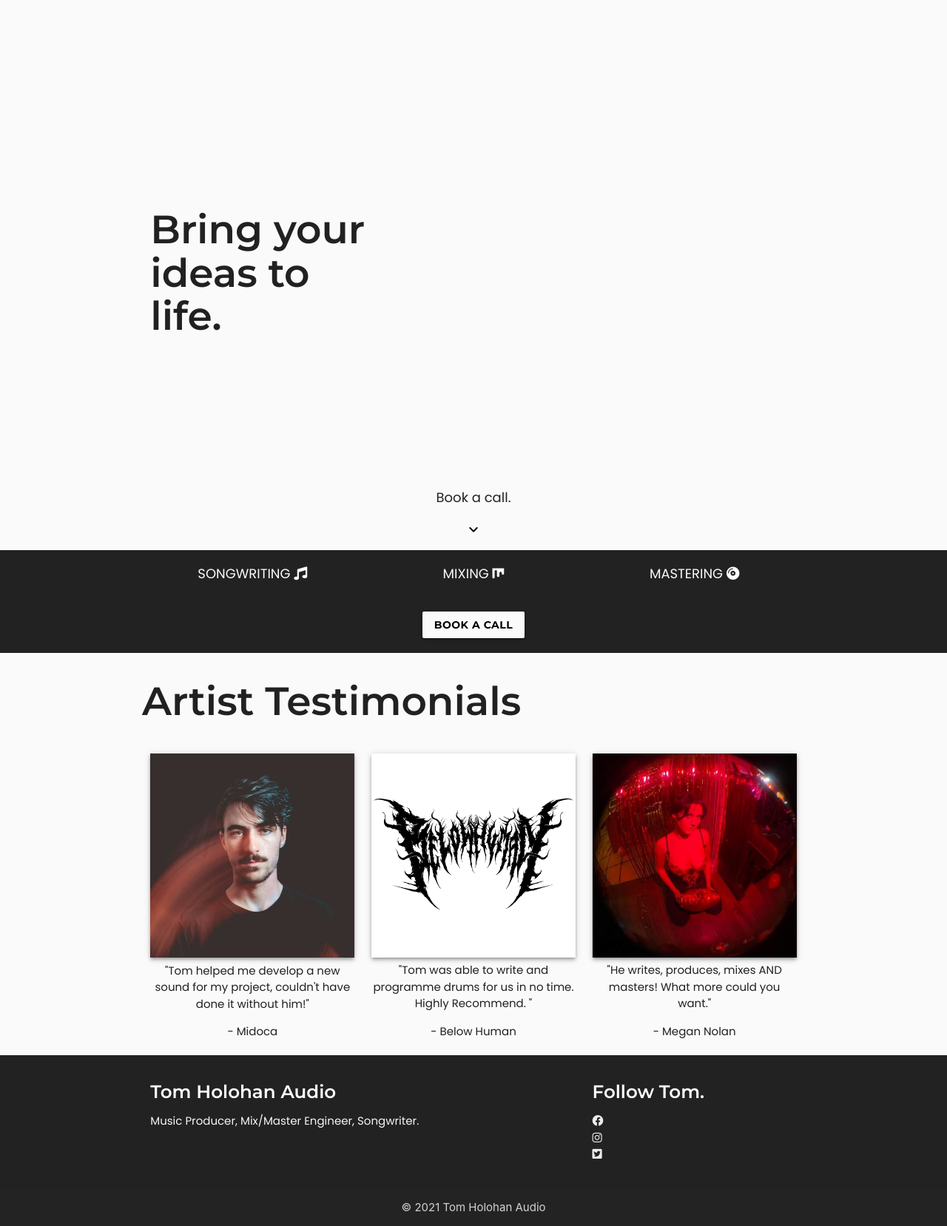
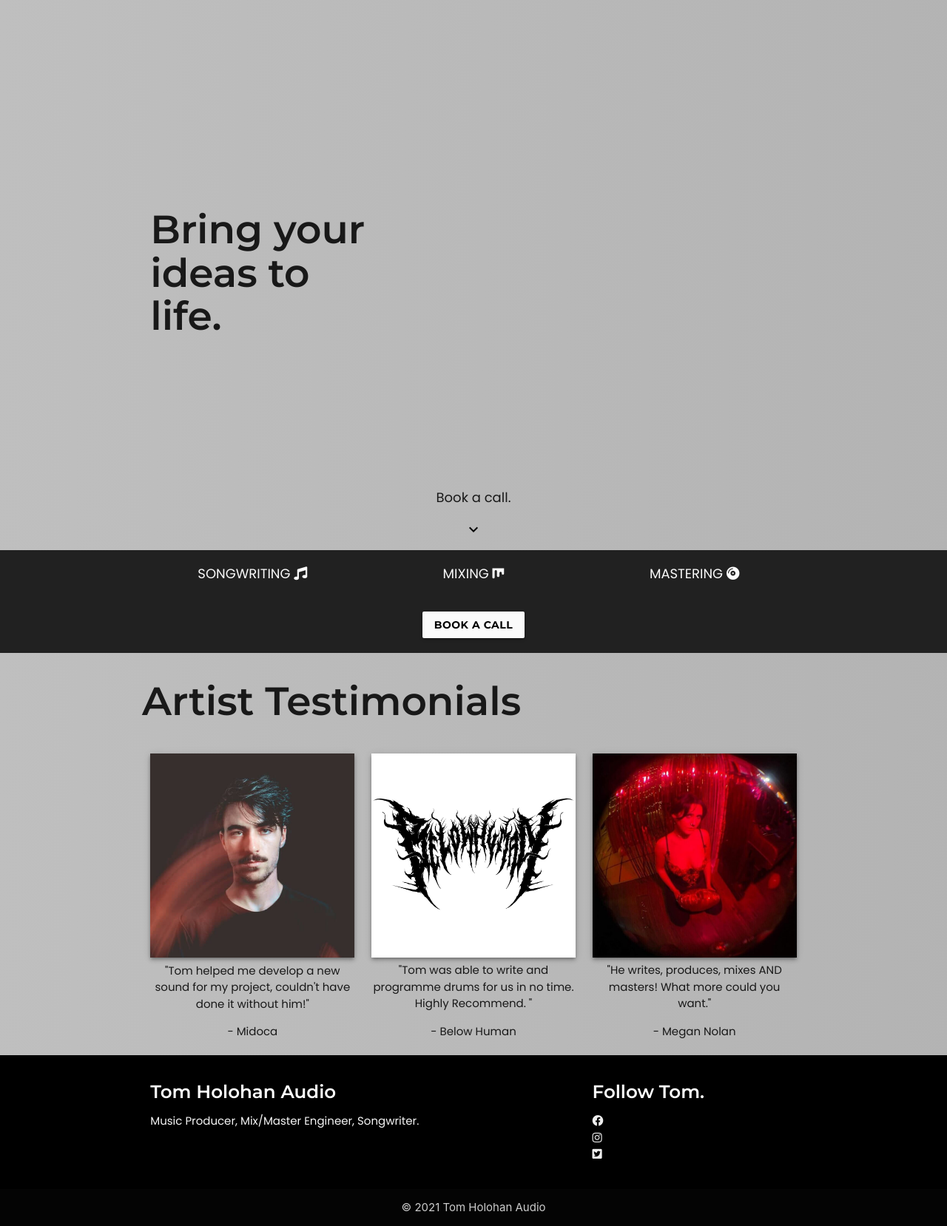
Before and after one commit to hollownotempty/Portfolio_4, a Django app: page / in a window 1280 px wide. Shown: the part 64-1722 px from the top of the page at 74% size. Run offline with Django 3.2, Linux system fonts and the light colour scheme.

Commit message:
STYLE: Start applying nicer color scheme

```diff
--- a/static/css/styles.css
+++ b/static/css/styles.css
@@ -25,10 +25,15 @@ a {
     min-height: 100vh;
 }
 
+.page-footer {
+    color: #bfbfbf;
+}
+
+
 /* --------------------------- Colors */
 
 .nav-bg-color {
-    background-color: #222222;
+    background-color: #212121;
 }
 
 .hero-section-bg-color {
@@ -36,16 +41,37 @@ a {
 }
 
 .footer-bg-color {
-    background-color: #222222;
+    background-color: #000000;
 }
 
 .book-call-bg-color {
-    background-color: #222222;
+    background-color: #212121;
 }
 
 .artist-testimonials-bg-color {
     background-color: #fafafa;
 }
+
+.anim_gradient {
+    background: linear-gradient(271deg, #909090, #bfbfbf);
+    background-size: 400% 400%;
+
+    -webkit-animation: GradientBG 24s ease infinite;
+    animation: AnimationName 24s ease infinite;
+}
+
+@-webkit-keyframes GradientBG {
+    0%{background-position:0% 50%}
+    50%{background-position:100% 50%}
+    100%{background-position:0% 50%}
+}
+@keyframes GradientBG {
+    0%{background-position:0% 50%}
+    50%{background-position:100% 50%}
+    100%{background-position:0% 50%}
+}
+
+;
 
 /* ------------------------------------------------------- HOME PAGE */
 /* --------------------------- Hero section */
@@ -98,6 +124,10 @@ a {
     padding-bottom: 20px;
 }
 
+#artist-testimonials-mobile {
+    padding-bottom: 30px;
+}
+
 /* --------------------------- Book call section */
 
 .book-call-btn {
--- a/templates/home.html
+++ b/templates/home.html
@@ -1,7 +1,7 @@
 {% extends 'base.html' %}
 
 {% block content %}
-<div id="hero-section" class="hero-section-bg-color">
+<div id="hero-section" class="hero-section-bg-color anim_gradient">
     <div class="hero-section-inner container valign-wrapper">
         <div class="row hero-text-row">
             <h2 class="col s6 left-align">Bring your ideas to life.</h2>
@@ -38,7 +38,7 @@
     </div>
 </div>
 
-<div id="artist-testimonials" class="artist-testimonials-bg-color">
+<div id="artist-testimonials" class="artist-testimonials-bg-color anim_gradient">
 
     <div id="artist-testimonials-mobile" class="testimonials-inner container hide-on-med-and-up">
         <div class="row">
@@ -68,7 +68,7 @@
                 class="testimonial-image z-depth-2 col s8">
         </div>
 
-        <div class="row testimonial-row">
+        <div class="row testimonial-row remove-bottom-margin">
             <img src="media/megan_nolan.jpg" alt="Megan Nolan, singer and recording artist."
                 class="testimonial-image z-depth-2 col s8">
             <div class="testimonial-text col s4">
```
